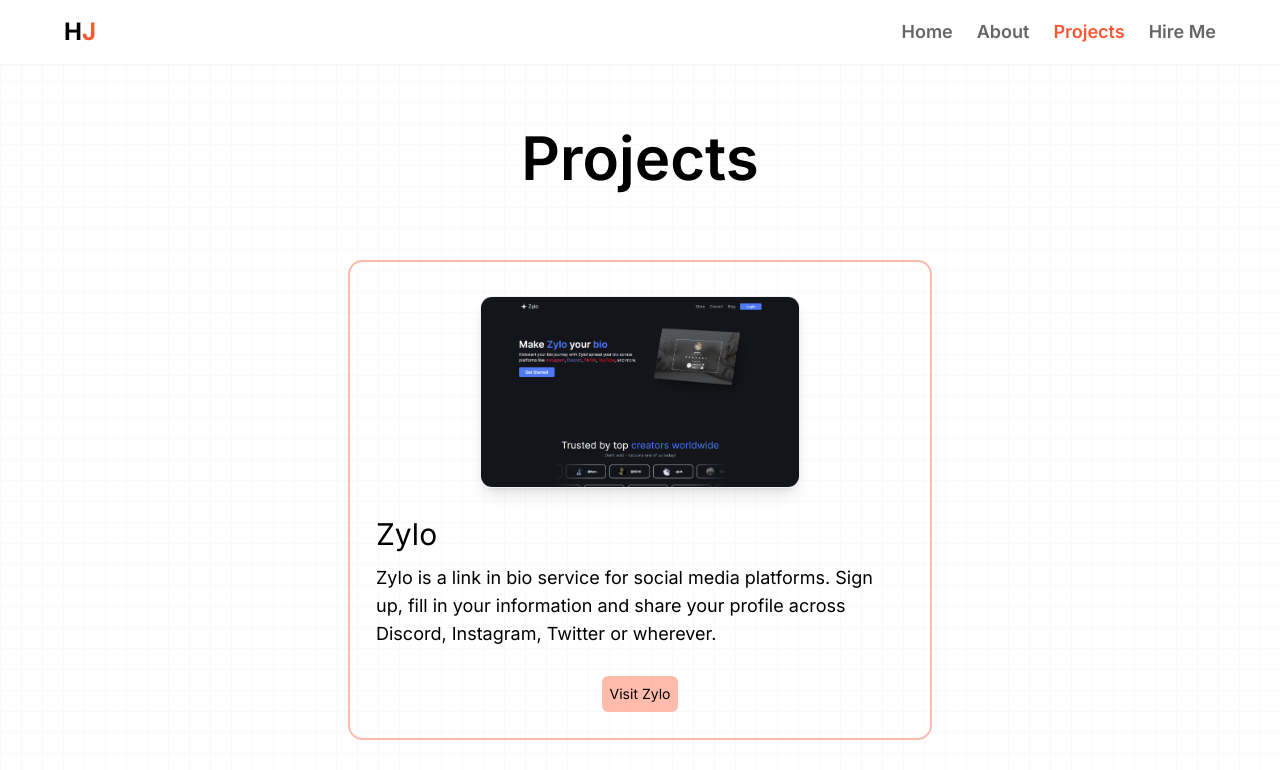
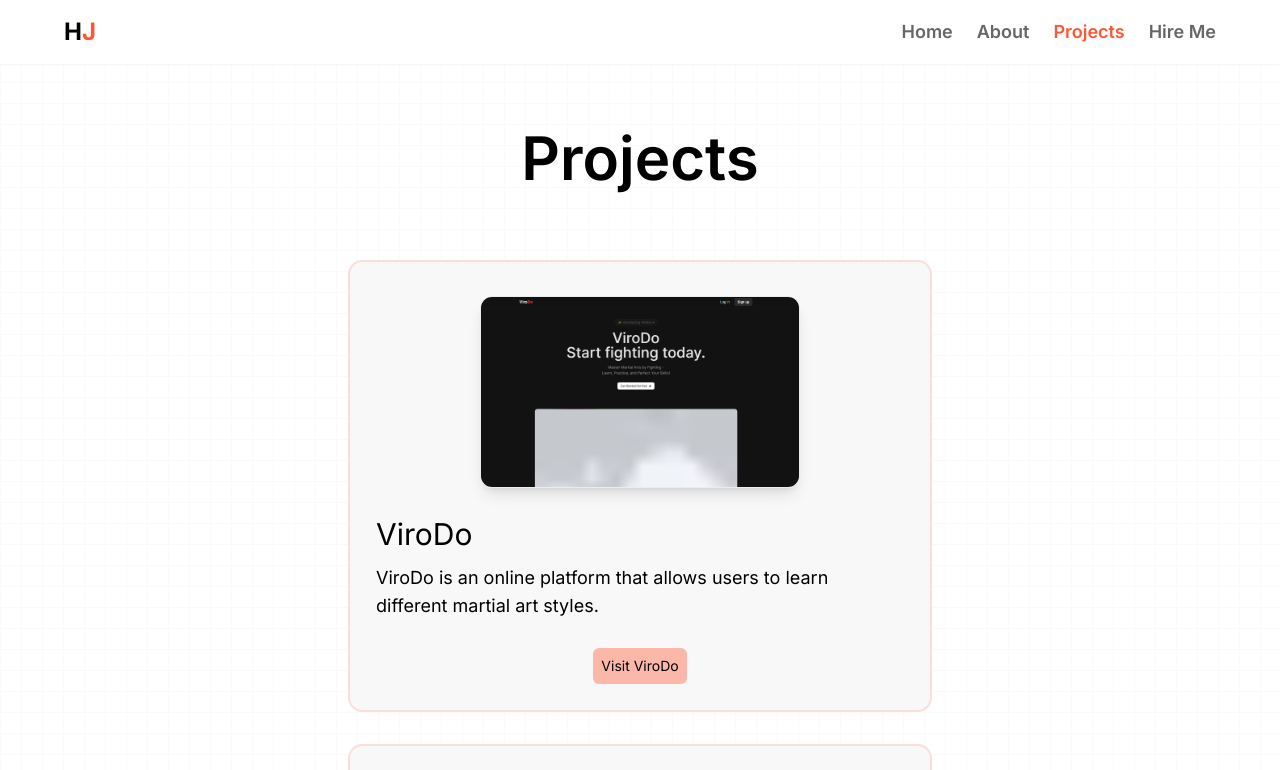
Before and after one commit to hugoqdesh/portfolio, a Next.js app: page /projects in a window 1280 px wide. Shown: the top 770 px of the page. Built offline with nearby package versions, Linux system fonts and the light colour scheme.

Commit message:
new project

```diff
--- a/app/projects/page.tsx
+++ b/app/projects/page.tsx
@@ -6,6 +6,13 @@ import Link from "next/link";
 
 export default function Projects() {
   const projects = [
+    {
+      name: "ViroDo",
+      thumbnail: "/virodo.png",
+      description:
+        "ViroDo is an online platform that allows users to learn different martial art styles.",
+      url: "https://virodo.vercel.app",
+    },
     {
       name: "Zylo",
       thumbnail: "/zylo.png",
@@ -46,7 +53,7 @@ export default function Projects() {
             {projects.map((project) => (
               <div
                 key={project.name}
-                className="p-[2px] rounded-[0.9rem] border-2 border-[#FF5733]/40"
+                className="p-[2px] rounded-[0.9rem] border-2 border-[#FF5733]/15 bg-[#f8f8f8]"
               >
                 <div className="flex flex-col max-w-96 md:max-w-xl items-center w-full h-full gap-4 md:gap-6 p-6 rounded-xl">
                   <div className="flex aspect-[5/3] mt-2">
```
Also changed, not shown: public/virodo.png (added).
